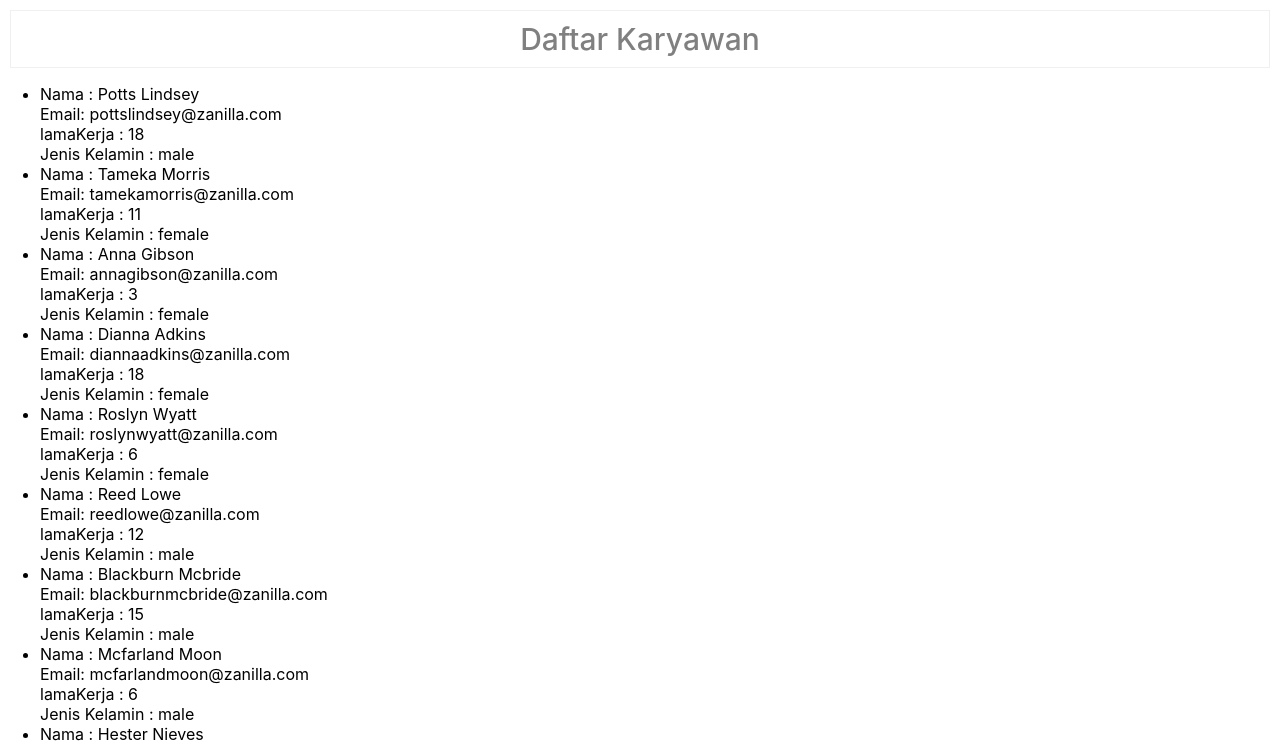
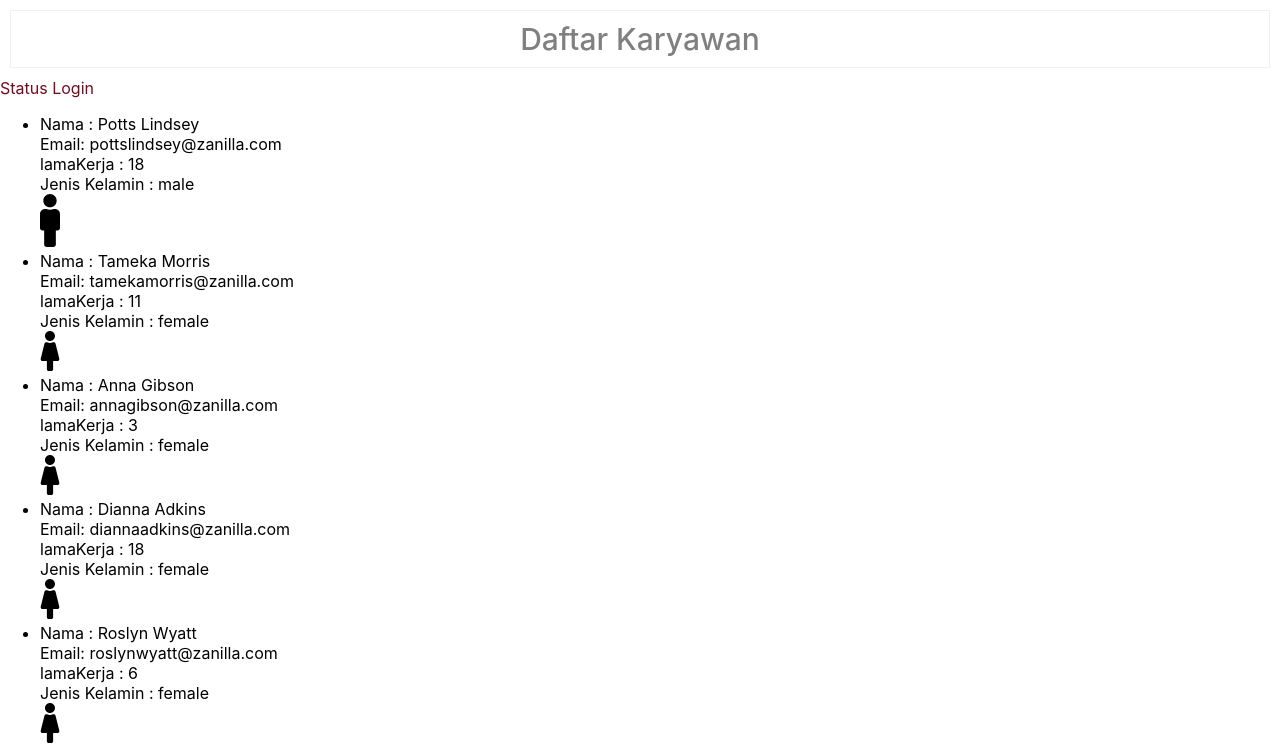
Before and after one commit to yougo-belajar-software/Tutorial-React.JS, a React (Create React App) app: page / in a window 1280 px wide. Shown: the top 745 px of the page. Built offline with nearby package versions, Linux system fonts and the light colour scheme.

Commit message:
part-7 daftar karyawan

```diff
--- a/src/App.css
+++ b/src/App.css
@@ -7,3 +7,11 @@
   color:gray;
   text-align:center;
 }
+
+
+.belumLogin{
+  color:#740a1f;
+}
+.sudahLogin{
+  color:#bcee68;
+}
--- a/src/App.js
+++ b/src/App.js
@@ -4,20 +4,24 @@ import Dummy from './Dummy'
 import ListKaryawan from './ListKaryawan';
 
 class App extends React.Component {
-  constructor(props){
+  constructor(props) {
     super(props);
-    this.state = {Karyawans:Dummy}
+    this.state = { Karyawans: Dummy, isLogin: false }
   }
 
   render() {
+    const isUserLoginC = (this.state.isLogin) ?
+      "sudahLogin" : "belumLogin";
     return (
       <div className="App">
         <div className="header">
           Daftar Karyawan
-          </div>
-          <ListKaryawan karyawans={this.state.Karyawans} />
+            </div>
+        <div className={isUserLoginC}>Status Login</div>
+        <ListKaryawan karyawans={this.state.Karyawans} />
       </div>
     );
+
   }
 
 }
--- a/src/Karyawan.js
+++ b/src/Karyawan.js
@@ -1,4 +1,6 @@
 import React from 'react';
+import Male from './logo/male-solid.svg';
+import Female from './logo/female-solid.svg';
 
 const Karyawan = ({ karyawan }) =>
     (
@@ -7,6 +9,9 @@ const Karyawan = ({ karyawan }) =>
             <div>Email: {karyawan.email}</div>
             <div>lamaKerja : {karyawan.lamaKerja}</div>
             <div>Jenis Kelamin : {karyawan.gender}</div>
+            <div>
+                <img src={(karyawan.gender === "male" ? Male : Female)} width='20px' alt={karyawan.nama}/>
+            </div>
         </li>
     )
 
```
Also changed, not shown: src/logo/female-solid.svg (added), src/logo/male-solid.svg (added).
